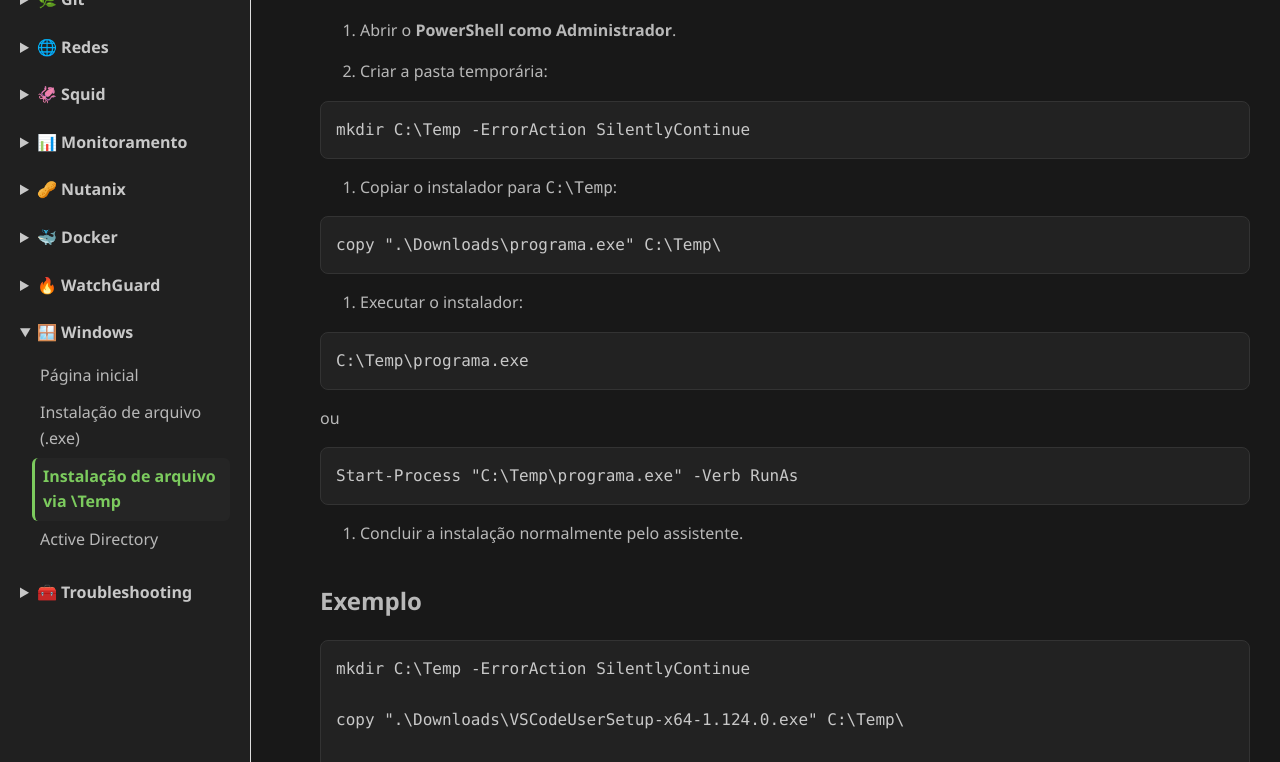
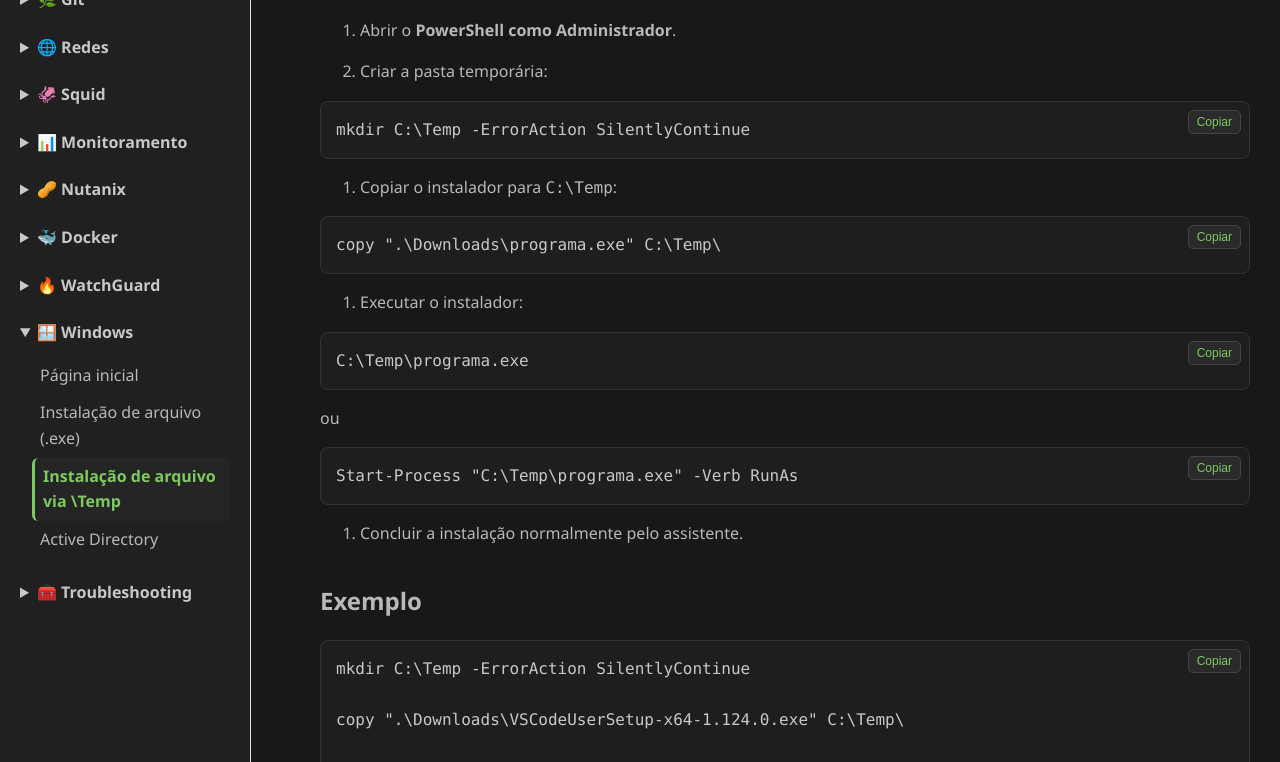
Before and after one commit to joaopedros111/ninja-linux, a Jekyll site: the page built from windows/instalacao-via-temp.md, in a window 1280 px wide and 1300 px high. Shown: the part 309-1071 px from the top of the window. Built offline with Jekyll 4.4.1, drawn with Linux system fonts in a browser that asks for light colours.

```diff
--- a/_layouts/default.html
+++ b/_layouts/default.html
@@ -166,5 +166,40 @@
   });
 </script>
 
+<script>
+document.addEventListener("DOMContentLoaded", function () {
+
+    document.querySelectorAll("pre").forEach(pre => {
+
+        const button = document.createElement("button");
+        button.className = "copy-btn";
+        button.innerText = "Copiar";
+
+        button.addEventListener("click", async () => {
+
+            const code = pre.querySelector("code");
+
+            try {
+                await navigator.clipboard.writeText(code.innerText);
+
+                button.innerText = "Copiado!";
+
+                setTimeout(() => {
+                    button.innerText = "Copiar";
+                }, 2000);
+
+            } catch (err) {
+                button.innerText = "Erro";
+            }
+
+        });
+
+        pre.appendChild(button);
+
+    });
+
+});
+</script>
+
 </body>
 </html>
--- a/assets/css/style.css
+++ b/assets/css/style.css
@@ -116,3 +116,29 @@
 main a {
     color: var(--verde-ninja);
 }
+
+pre {
+    position: relative;
+    background: #1e1e1e;
+    border: 1px solid #333;
+    border-radius: 8px;
+    padding: 15px;
+    overflow-x: auto;
+}
+
+.copy-btn {
+    position: absolute;
+    top: 8px;
+    right: 8px;
+    background: #2a2a2a;
+    color: #7CCB5E;
+    border: 1px solid #444;
+    border-radius: 5px;
+    padding: 4px 8px;
+    cursor: pointer;
+    font-size: 12px;
+}
+
+.copy-btn:hover {
+    background: #333;
+}
```
